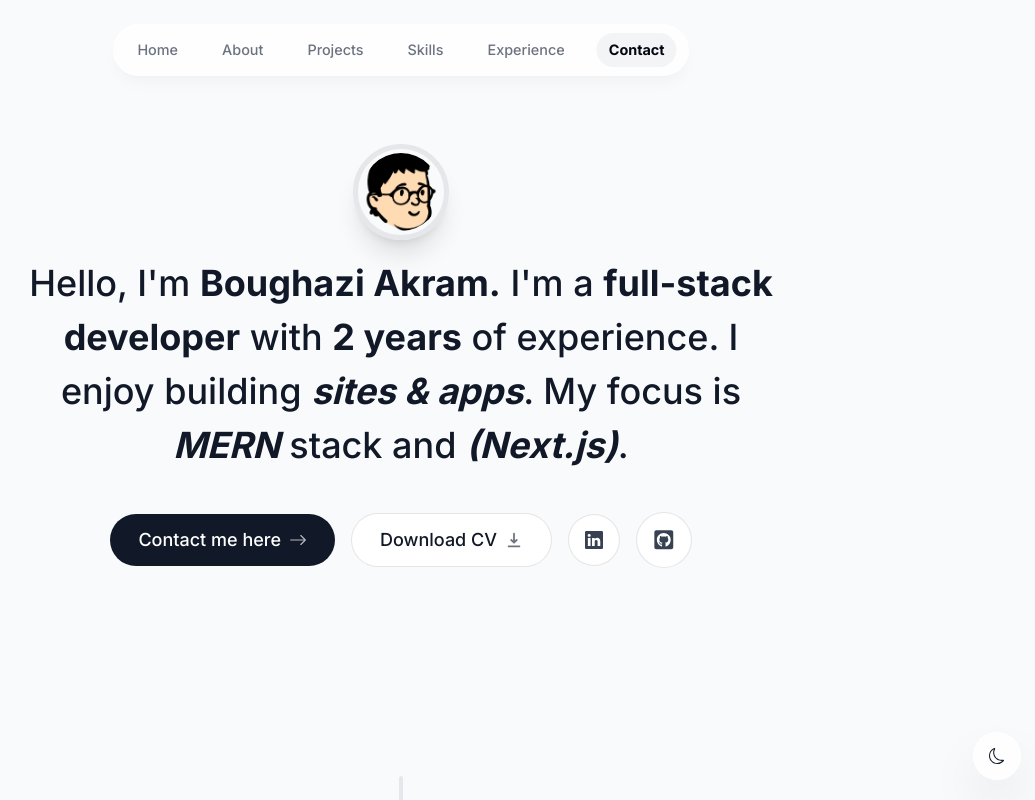
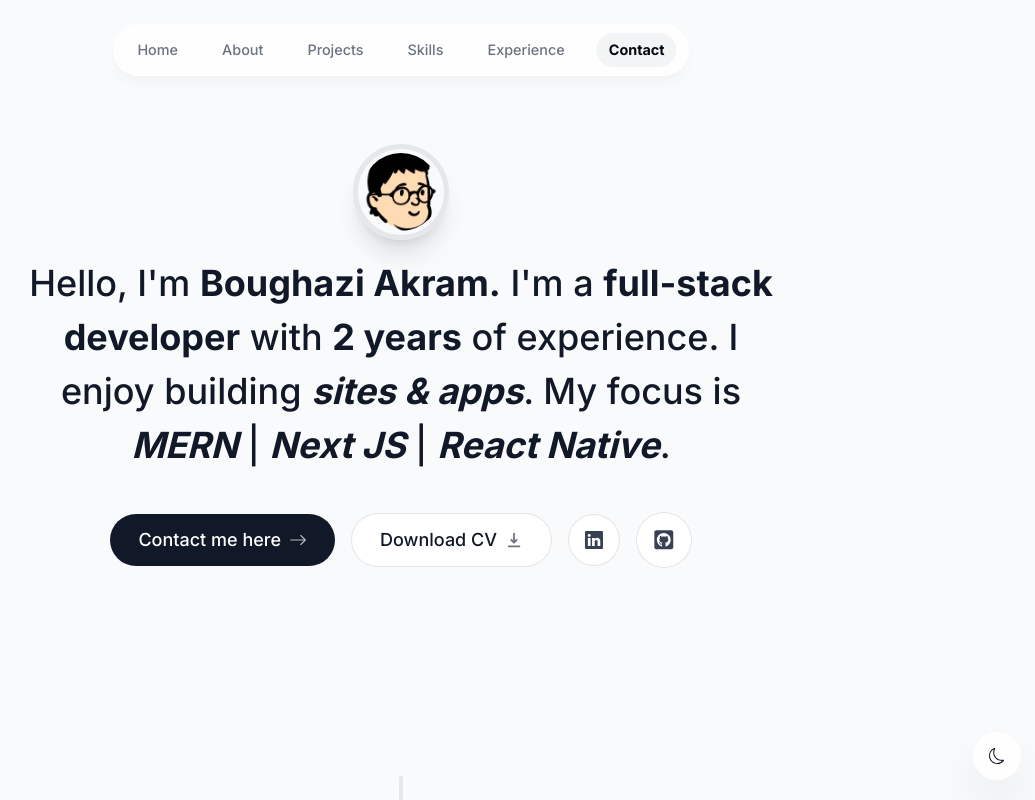
Before and after one commit to bouakram/portfolio-website, a Next.js app: page / in a window 1280 px wide. Shown: the top 800 px of the page, without its empty margins (239-1274 px from the left). Built offline with nearby package versions, Linux system fonts and the light colour scheme.

Commit message:
updating the intro component

```diff
--- a/components/intro.tsx
+++ b/components/intro.tsx
@@ -42,11 +42,13 @@ function Intro() {
                 initial={{ opacity: 0, y: 100 }}
                 animate={{ opacity: 1, y: 0 }}
             >
-                <span>Hello, {"I'm"} </span><span className="font-bold dark:text-transparent dark:bg-clip-text dark:bg-gradient-to-r dark:from-[#fba0c5] dark:to-[#a694ff]">Boughazi Akram.</span> {"I'm"} a{" "}
-                <span className="font-bold dark:text-transparent dark:bg-clip-text dark:bg-gradient-to-r dark:from-[#fba0c5] dark:to-[#a694ff]">full-stack developer</span> with{" "}
-                <span className="font-bold dark:text-transparent dark:bg-clip-text dark:bg-gradient-to-r dark:from-[#fba0c5] dark:to-[#a694ff]">2 years</span> of experience. I enjoy
-                building <span className="italic font-bold dark:text-transparent dark:bg-clip-text dark:bg-gradient-to-r dark:from-[#fba0c5] dark:to-[#a694ff]">sites & apps</span>. My focus is{" "}
-                <span className="italic font-bold dark:text-transparent dark:bg-clip-text dark:bg-gradient-to-r dark:from-[#fba0c5] dark:to-[#a694ff]">MERN</span> stack and <span className="italic font-bold dark:text-transparent dark:bg-clip-text dark:bg-gradient-to-r dark:from-[#fba0c5] dark:to-[#a694ff]">(Next.js)</span>.
+                <span>Hello, {"I'm"} </span> <span className="font-bold dark:text-transparent dark:bg-clip-text dark:bg-gradient-to-r dark:from-[#fba0c5] dark:to-[#a694ff]">Boughazi Akram.</span> {"I'm"} a {" "}<span className="font-bold dark:text-transparent dark:bg-clip-text dark:bg-gradient-to-r dark:from-[#fba0c5] dark:to-[#a694ff]">full-stack developer</span> with {" "}<span className="font-bold dark:text-transparent dark:bg-clip-text dark:bg-gradient-to-r dark:from-[#fba0c5] dark:to-[#a694ff]">2 years</span> of experience. I enjoy building <span className="italic font-bold dark:text-transparent dark:bg-clip-text dark:bg-gradient-to-r dark:from-[#fba0c5] dark:to-[#a694ff]">sites & apps</span>. My focus is{" "}
+                <br />
+                <span className="italic font-bold dark:text-transparent dark:bg-clip-text dark:bg-gradient-to-r dark:from-[#fba0c5] dark:to-[#a694ff]">MERN</span>
+                {" "}|{" "}
+                <span className="italic font-bold dark:text-transparent dark:bg-clip-text dark:bg-gradient-to-r dark:from-[#fba0c5] dark:to-[#a694ff]">Next JS</span>{" "}
+                |{" "}
+                <span className="italic font-bold dark:text-transparent dark:bg-clip-text dark:bg-gradient-to-r dark:from-[#fba0c5] dark:to-[#a694ff]">React Native</span>.
             </motion.h1>
             <motion.div
                 className="flex flex-col sm:flex-row items-center justify-center gap-4 px-4 text-lg font-medium"
@@ -70,7 +72,7 @@ function Intro() {
 
                 <a
                     className="group bg-white px-7 py-3 flex items-center gap-2 rounded-full outline-none focus:scale-110 hover:scale-110 active:scale-105 transition cursor-pointer borderBlack dark:bg-white/10"
-                    href="/boughaziakramCV.pdf"
+                    href="/CV-BoughaziAkram"
                     download
                 >
                     Download CV{" "}
```
